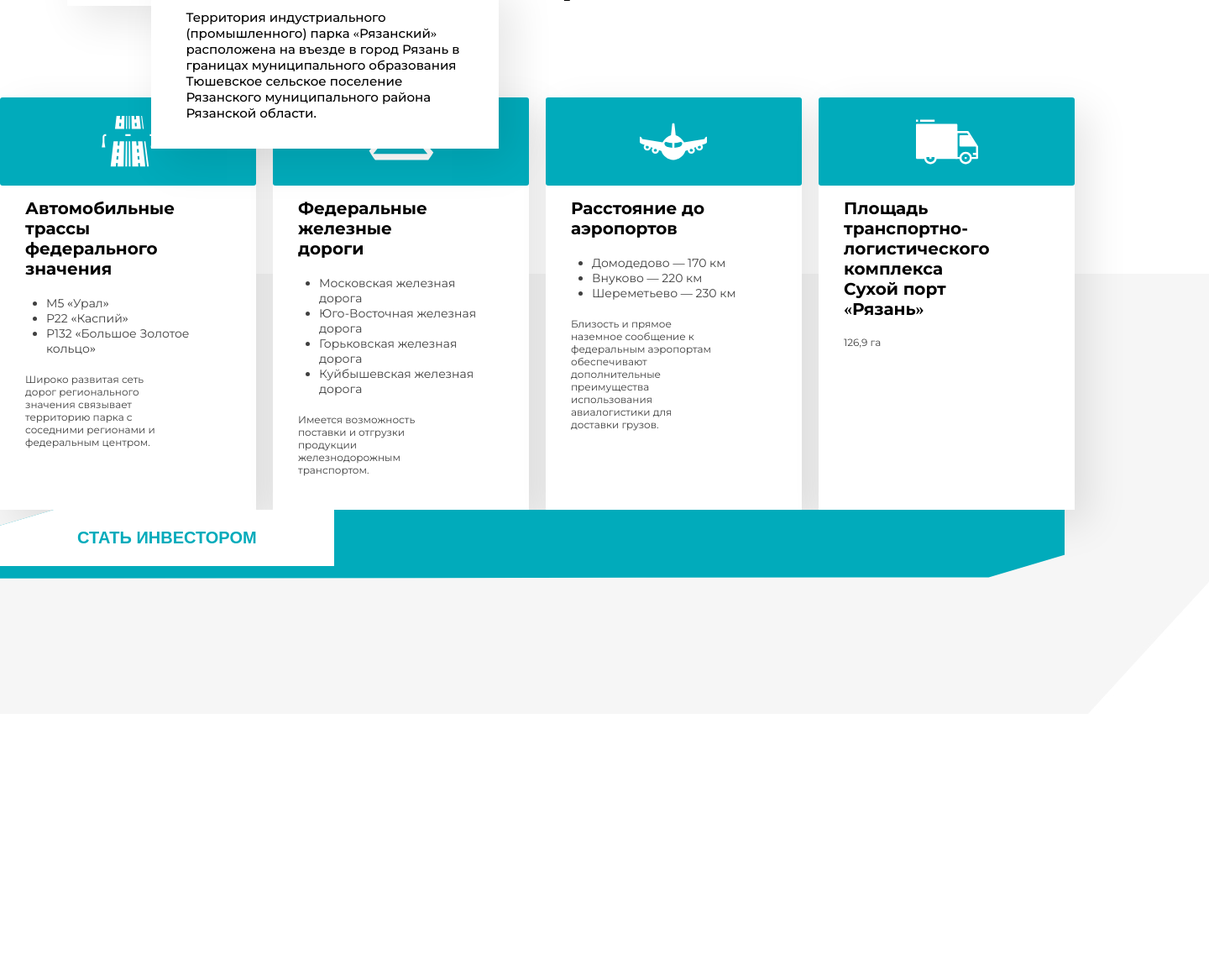
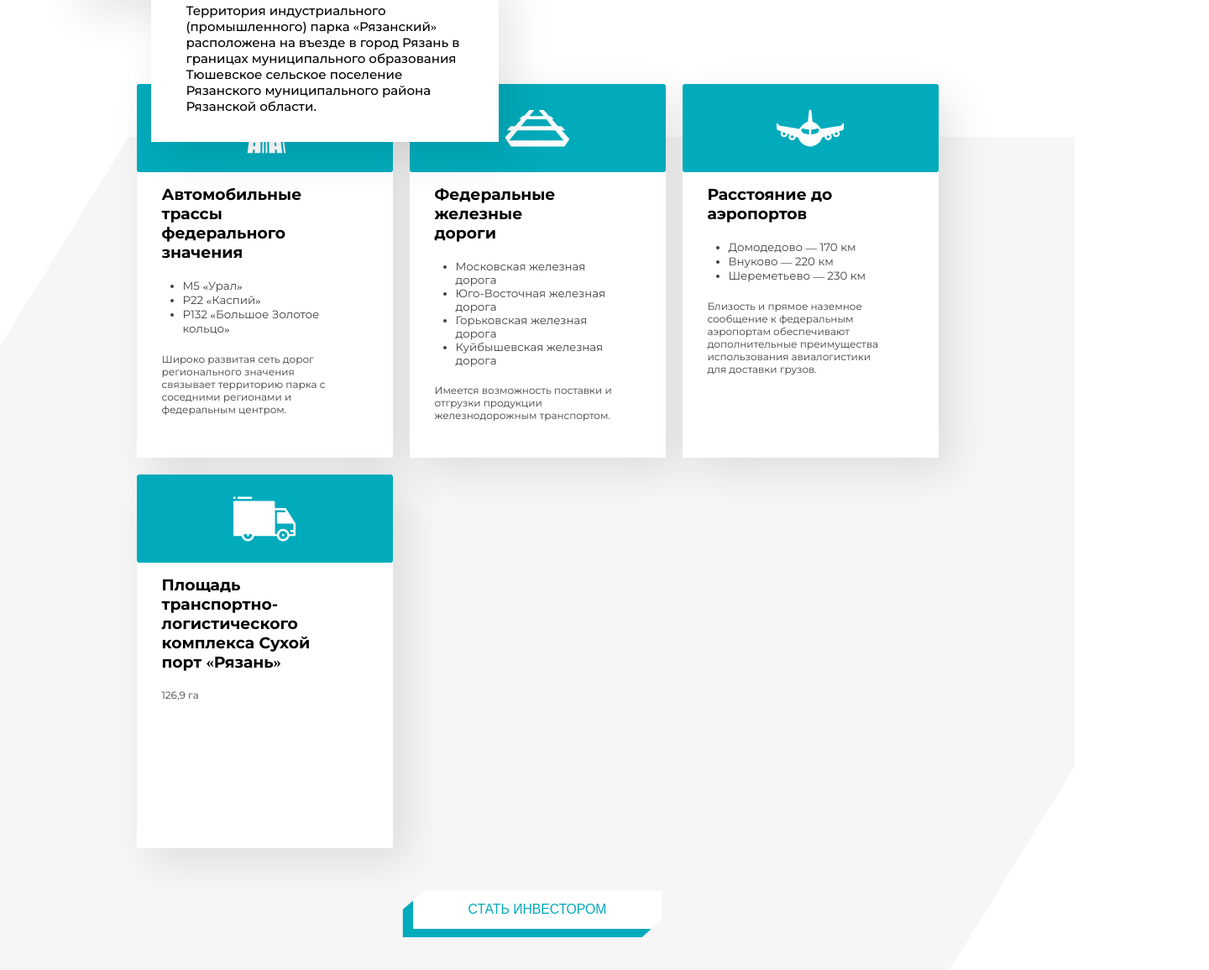
Before and after one commit to Michael-Ber/industry, a plain HTML site: page src/index.html in a window 1280 px wide. Shown: the part 1471-2626 px from the top of the page at 84% size, 1440 px wide, since content can reach past the window. Before the commit the page ends 2337 px from the top, so only its background shows below. Drawn offline with nearby package versions, Linux system fonts and the light colour scheme; files that its build step writes are made by us from their sources; files whose address does not match are found by name.

Commit message:
advantages done

```diff
--- a/src/assets/sass/blocks/_advantages.scss
+++ b/src/assets/sass/blocks/_advantages.scss
@@ -6,21 +6,37 @@
 
 
     &__bg {
+        width: 100%;
+        height: 524px;
+        background-color: $bg-white;
+        clip-path: polygon(12% 0, 100% 0, 100% 75%, 88% 100%, 0 100%, 0 25%);
         position: absolute;
-        bottom: 0;
+        top: calc(50% + 50px);
         left: 0;
         z-index: -1;
+        transform: translate(0, -50%);
+
+        @media(max-width: $breakpoint-1399) {
+            height: 1000px;
+        }
+
+        @media(max-width: $breakpoint-767) {
+            height: 1900px;
+        }
     }
 
     &__wrapper {
         display: grid;
-        grid-template-columns: repeat(4, minmax(305px, auto));
+        grid-template-columns: repeat(auto-fill, 305px);
+        justify-content: center;
         gap: 20px;
         margin-top: 105px;
+
 
     }
 
     .card-advantages {
+        height: 445px;
         box-shadow: 16px 16px 45px 0 rgba(#000, .1);
         background-color: $white;
 
@@ -34,27 +50,27 @@
         }
 
         &__content {
-            padding: 15px 50px 40px 30px;
+            padding: 15px 50px 0px 30px;
             background-color: $white;
         }
 
         &__title {
-            font-size: 20px;
+            @include adaptiv-font(20, 16);
             font-weight: 900;
             width: min(200px, 80%);
         }
 
         &__list {
+            @include adaptiv-font(14, 12);
             margin-top: 20px;
             list-style-type: disc;
             padding-left: 25px;
-            font-size: 14px;
             font-weight: 400;
             color: $gray;
         }
 
         &__descr {
-            width: min(217px, 80%);
+            width: min(217px, 100%);
             margin-top: 20px;
             font-size: 12px;
             font-weight: 400;
@@ -62,4 +78,11 @@
         }
 
     }
+
+    .advantages-btn-wrapper {
+        display: flex;
+        justify-content: center;
+        align-items: center;
+        margin-top: 50px;
+    }
 }
--- a/src/assets/sass/blocks/_intro.scss
+++ b/src/assets/sass/blocks/_intro.scss
@@ -5,13 +5,14 @@
     position: relative;
 
     &__title {
+        @include adaptiv-font(64, 17);
         position: absolute;
         top: 45px;
         left: 50%;
         transform: translateX(-50%);
         display: inline-block;
         font-family: 'Bebas Neue';
-        font-size: 64px;
+        // font-size: 64px;
         background-color: $main-color;
         background-clip: border-box;
         color: $white;
@@ -21,24 +22,24 @@
         clip-path: polygon(0% 25%, 3% 0%, 100% 0%, 100% 0%, 100% 75%, 97% 100%, 0% 100%, 0% 100%);
         z-index: 10;
 
-        @media(max-width: $breakpoint-1399) {
-            font-size: 54px;
-        }
+        // @media(max-width: $breakpoint-1399) {
+        //     font-size: 54px;
+        // }
 
-        @media(max-width: $breakpoint-1299) {
-            font-size: 44px;
-        }
+        // @media(max-width: $breakpoint-1299) {
+        //     font-size: 44px;
+        // }
 
-        @media(max-width: $breakpoint-991) {
-            font-size: 34px;
-        }
+        // @media(max-width: $breakpoint-991) {
+        //     font-size: 34px;
+        // }
 
-        @media(max-width: $breakpoint-767) {
-            font-size: 26px;
-        }
+        // @media(max-width: $breakpoint-767) {
+        //     font-size: 26px;
+        // }
 
         @media(max-width: $breakpoint-575) {
-            font-size: 17px;
+            // font-size: 17px;
             top: 10px;
         }
     }
@@ -56,11 +57,29 @@
         }
     }
 
-    .cutted-btn-common {
+    // .cutted-btn-common {
+    //     position: absolute;
+    //     bottom: 80px;
+    //     left: 50%;
+    //     transform: translateX(-50%);
+
+    //     @media(max-width: $breakpoint-991) {
+    //         bottom: 40px;
+    //     }
+
+    //     @media(max-width: $breakpoint-575) {
+    //         bottom: 20px;
+    //     }
+    // }
+    .intro-btn-wrapper {
+        display: flex;
+        justify-content: center;
+        width: 100%;
         position: absolute;
         bottom: 80px;
         left: 50%;
         transform: translateX(-50%);
+        z-index: 100;
 
         @media(max-width: $breakpoint-991) {
             bottom: 40px;
--- a/src/assets/sass/blocks/_park.scss
+++ b/src/assets/sass/blocks/_park.scss
@@ -4,9 +4,15 @@
     position: relative;
     padding: 120px 0 200px 0;
 
+    @media(max-width: $breakpoint-767) {
+        padding: 120px 0 80px 0;
+    }
+
     &__wrapper {
         display: flex;
-        flex-wrap: wrap;
+        justify-content: center;
+        align-items: center;
+        flex-direction: column;
         position: relative;
         width: 100%;
         height: 100%;
@@ -14,6 +20,10 @@
 
     &__title {
         margin-bottom: 215px;
+
+        @media(max-width: $breakpoint-767) {
+            margin-bottom: 80px;
+        }
     }
 
     &__billet {
--- a/src/assets/sass/style.scss
+++ b/src/assets/sass/style.scss
@@ -25,44 +25,68 @@ a {
 }
 
 .btn-common {
-    padding: 22px 92px;
+    width: 100%;
     border: none;
-    font-size: 20px;
-    font-weight: 700;
     text-transform: uppercase;
     transition: .3s all ease;
+    cursor: pointer;
+}
+
+.btn-subwrapper-white {
+    width: min(297px, 47%);
+}
+
+.btn-subwrapper-green {
+    width: min(414px, 40%);
+}
+
+.btn-green {
+    @include adaptiv-font(20, 11);
+    background-color: $main-color;
+    color: $white;
+    font-weight: 700;
+    padding: 22px 0px;
+
+    @media(max-width: $breakpoint-1199) {
+        padding: 18px 0px !important;
+    }
+
+    @media(max-width: $breakpoint-991) {
+        padding: 14px 0 !important;
+    }
+
+    @media(max-width: $breakpoint-575) {
+        padding: 10px 0px !important;
+    }
 
     &:hover {
         background-color: darken($main-color, 10%);
     }
+}
+
+.btn-white {
+    @include adaptiv-font(18, 11);
+    background-color: $white;
+    color: $main-color;
+    font-weight: 500;
+    padding: 14px 0px;
 
     @media(max-width: $breakpoint-1199) {
-        padding: 18px 30px;
-        font-size: 18px;
+        padding: 12px 0px !important;
     }
 
     @media(max-width: $breakpoint-991) {
-        font-size: 16px;
+        padding: 10px 0 !important;
     }
 
-    @media(max-width: $breakpoint-575) {
-        font-size: 13px;
-        padding: 10px 20px;
+    &:hover {
+        background-color: darken($white, 10%);
     }
 }
 
-.btn-green {
-    background-color: $main-color;
-    color: $white;
-}
-
-.btn-white {
-    background-color: $white;
-    color: $main-color;
-}
-
 .cutted-btn-common {
-    clip-path: polygon(-3% 45%, 5% 0%, 100% 0%, 100% 0%, 100% 75%, 92% 120%, 0% 122%, -25% 100%);
+    position: relative;
+    clip-path: polygon(-4% 50%, 5% 0%, 100% 0%, 100% 0%, 100% 75%, 92% 122%, 0% 122%, -4% 122%);
     z-index: 100;
 
     &::after {
@@ -75,15 +99,17 @@ a {
         width: 100%;
         height: 100%;
         z-index: -1;
+
+        @media(max-width: $breakpoint-991) {
+            top: calc(50% + 10px);
+        }
+
+        @media(max-width: $breakpoint-575) {
+            top: calc(50% + 9px);
+            left: calc(50% - 7px);
+        }
     }
 
-    @media(max-width: $breakpoint-1199) {
-        clip-path: polygon(-3% 33%, 5% 0%, 100% 0%, 100% 0%, 100% 75%, 91% 120%, 0% 130%, -18% 100%)
-    }
-
-    @media(max-width: $breakpoint-575) {
-        clip-path: polygon(-4% 63%, 8% 0%, 100% 0%, 100% 0%, 100% 75%, 89% 120%, 0% 118%, -4% 118%);
-    }
 }
 
 .cutted-btn-green {
@@ -106,11 +132,31 @@ a {
 .container {
     max-width: 1280px;
     margin: 0 auto;
+
+    @media(max-width: $breakpoint-1399) {
+        max-width: 1100px;
+    }
+
+    @media(max-width: $breakpoint-1199) {
+        max-width: 960px;
+    }
+
+    @media(max-width: $breakpoint-991) {
+        max-width: 720px;
+    }
+
+    @media(max-width: $breakpoint-767) {
+        max-width: 540px;
+    }
+
+    @media(max-width: $breakpoint-575) {
+        max-width: 100%;
+    }
 }
 
 .section-title {
+    @include adaptiv-font(64, 40);
     font-family: 'Bebas Neue';
-    font-size: 64px;
     font-weight: 900;
     text-transform: uppercase;
     text-align: center;
--- a/src/assets/sass/var/_mixins.scss
+++ b/src/assets/sass/var/_mixins.scss
@@ -57,3 +57,18 @@
         border-left: 40px solid $main-color;
     }
 }
+
+$maxWidth: 1880;
+
+@mixin adaptiv-font($pcSize, $mobSize) {
+    $addSize: $pcSize - $mobSize;
+    $addMobSize: $addSize + $addSize * 0.7;
+
+    @media (max-width: 767px) {
+        font-size: calc(#{$mobSize + px} + #{$addMobSize} * ((100vw - 375px) / #{$maxWidth}));
+    }
+
+    @media (min-width: 767px) {
+        font-size: calc(#{$mobSize + px} + #{$addSize} * (100vw / #{$maxWidth}));
+    }
+}
--- a/src/assets/sass/var/_variables.scss
+++ b/src/assets/sass/var/_variables.scss
@@ -2,6 +2,7 @@ $main-color: #01abbb;
 $white: #ffffff;
 $black: #000000;
 $white-light: #F6EEE8;
+$bg-white: #f6f6f6;
 $gray: #404040;
 
 $breakpoint-1399: 1399.99px;
--- a/src/index.html
+++ b/src/index.html
@@ -149,9 +149,14 @@
         <div class="container-outer">
             <section class="intro">
                 <h1 class="intro__title">«Индустриальный (промышленный) парк Рязанский»</h1>
-                <div class="cutted-btn-common cutted-btn-green">
-                    <button class="intro__btn btn-green btn-common">Стать инвестором</button>
+                <div class="intro-btn-wrapper">
+                    <div class="btn-subwrapper-green">
+                        <div class="cutted-btn-common cutted-btn-green">
+                            <button class="intro__btn btn-green btn-common">Стать инвестором</button>
+                        </div>
+                    </div>
                 </div>
+
                 <div class="intro__video">
                     <video autoplay muted loop id="video">
                         <source src="./assets/video/video.mp4" type="video/mp4">
@@ -193,9 +198,7 @@
             </section>
 
             <section class="advantages">
-                <div class="advantages__bg">
-                    <img src="./assets/img/advantages_bg.jpg" alt="background">
-                </div>
+                <div class="advantages__bg"></div>
                 <div class="container">
                     <h2 class="section-title advantages__title">Преимущества</h2>
                     <div class="advantages__wrapper">
@@ -298,8 +301,12 @@
                             </div>
                         </article>
                     </div>
-                    <div class="cutted-btn-common cutted-btn-white">
-                        <button class="advantages__btn btn-common btn-white">Стать инвестором</button>
+                    <div class="advantages-btn-wrapper">
+                        <div class="btn-subwrapper-white">
+                            <div class="cutted-btn-common cutted-btn-white">
+                                <button class="advantages__btn btn-common btn-white">Стать инвестором</button>
+                            </div>
+                        </div>
                     </div>
                 </div>
             </section>
```
Also changed, not shown: dist/index.html (+1 -1 lines), dist/style.css.
